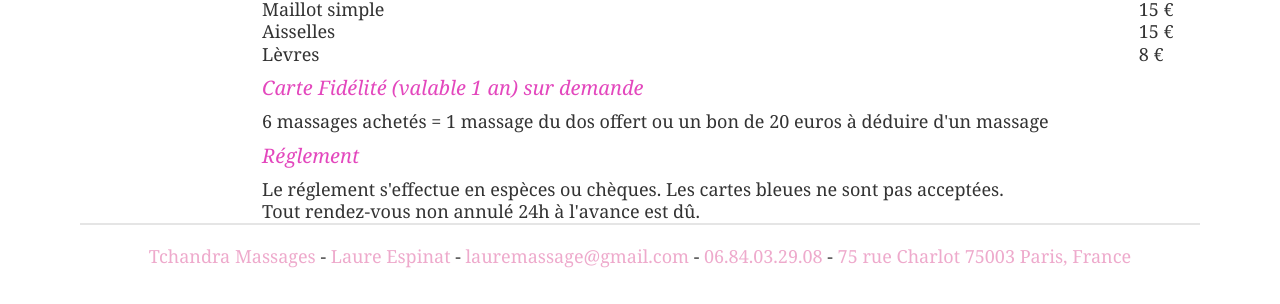
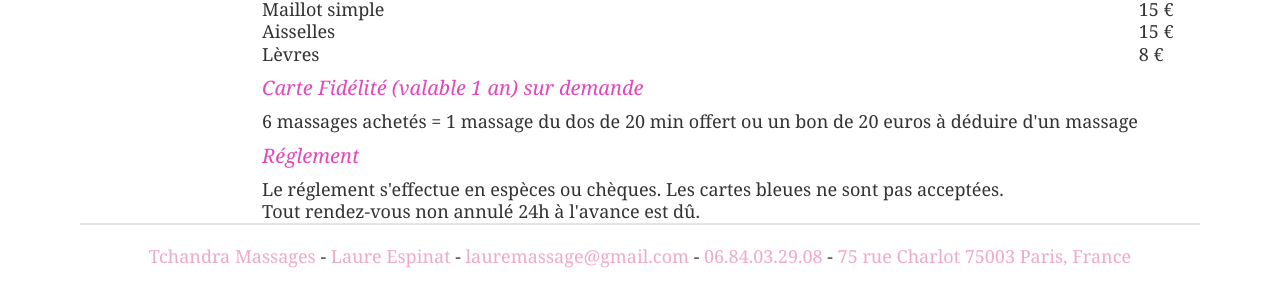
Before and after one commit to enrjphabricator/tchandra, a Jekyll site: the page built from _posts/2013-01-01-tarif.html, in a window 1280 px wide. Shown: the part 1013-1317 px from the top of the page. Built offline with Jekyll 4.4.1, drawn with Linux system fonts in a browser that asks for light colours.

Commit message:
Update 2013-01-01-tarif.html

```diff
--- a/_posts/2013-01-01-tarif.html
+++ b/_posts/2013-01-01-tarif.html
@@ -74,7 +74,7 @@
    </tbody>
 </table>
 <h2>Carte Fidélité (valable 1 an) sur demande</h2>
-<p>6 massages achetés = 1 massage du dos offert ou un bon de 20 euros à déduire d'un massage</p>
+<p>6 massages achetés = 1 massage du dos de 20 min offert ou un bon de 20 euros à déduire d'un massage</p>
 <h2>Réglement</h2>
 <p>Le réglement s'effectue en espèces ou chèques. Les cartes bleues ne sont pas acceptées. </p>
 <p>Tout rendez-vous non annulé 24h à l'avance est dû.</p>
```
